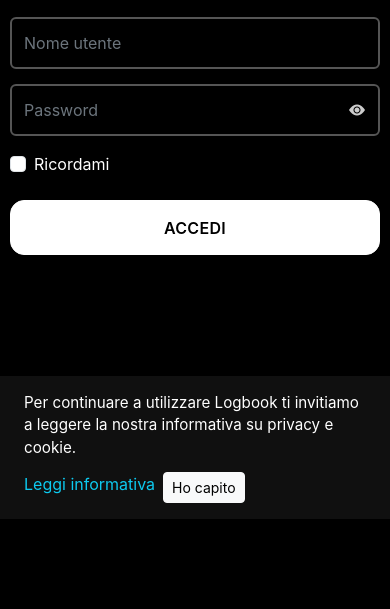
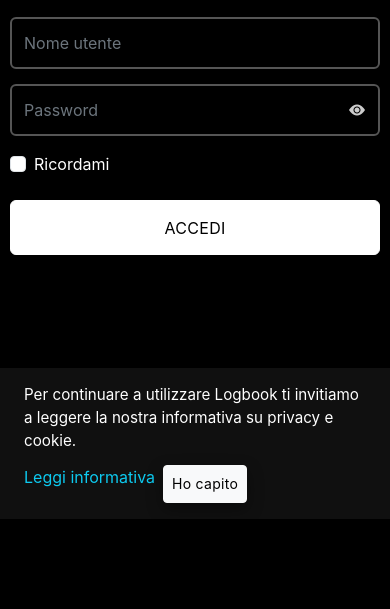
Before and after one commit to GerNotFound/logbook-app, a Flask app: page /login in a window 390 px wide. Shown: the part 325-934 px from the top of the page. Run offline with Flask 3, Linux system fonts and the light colour scheme; parts of the project's set-up code (start-up, migrations or seed data) failed here and were passed over.

Commit message:
Standardize interactive button styling

```diff
--- a/static/style.css
+++ b/static/style.css
@@ -5,6 +5,67 @@
     --btn-custom-padding-x: clamp(1rem, 4vw, 1.35rem);
     --btn-custom-min-height: 3.4rem;
     --btn-custom-radius: 14px;
+    --btn-elevation: 0 10px 26px rgba(0, 0, 0, 0.45);
+    --btn-elevation-hover: 0 14px 32px rgba(0, 0, 0, 0.55);
+    --btn-elevation-active: 0 8px 20px rgba(0, 0, 0, 0.4);
+}
+
+:where(.btn) {
+    position: relative;
+    display: inline-flex;
+    align-items: center;
+    justify-content: center;
+    gap: 0.35rem;
+    padding: var(--btn-custom-padding-y) var(--btn-custom-padding-x);
+    min-height: var(--btn-custom-min-height);
+    border-radius: var(--btn-custom-radius);
+    font-size: var(--btn-custom-font-size);
+    font-weight: 600;
+    letter-spacing: 0.02em;
+    text-align: center;
+    text-decoration: none;
+    line-height: 1.2;
+    transition: transform 0.18s ease, box-shadow 0.18s ease, filter 0.18s ease, background-color 0.18s ease, color 0.18s ease;
+    box-shadow: var(--btn-elevation);
+    z-index: 0;
+}
+
+:where(.btn) > svg,
+:where(.btn) > i {
+    flex-shrink: 0;
+}
+
+:where(.btn) span,
+:where(.btn) strong {
+    line-height: 1.2;
+}
+
+@media (hover: hover) {
+    :where(.btn):not(:disabled):not(.disabled):hover {
+        transform: translateY(-2px);
+        box-shadow: var(--btn-elevation-hover);
+    }
+}
+
+:where(.btn):not(:disabled):not(.disabled):active {
+    transform: scale(0.97);
+    filter: brightness(0.94);
+    box-shadow: var(--btn-elevation-active);
+}
+
+:where(.btn):not(:disabled):not(.disabled):focus-visible {
+    outline: 0;
+    box-shadow: 0 0 0 3px rgba(255, 255, 255, 0.24), var(--btn-elevation-hover);
+}
+
+:where(.btn.btn-sm) {
+    font-size: clamp(0.82rem, 2.2vw, 0.95rem);
+    padding: 0.35rem 0.75rem;
+    min-height: 2.4rem;
+    border-radius: calc(var(--btn-custom-radius) - 6px);
+    --btn-elevation: 0 6px 16px rgba(0, 0, 0, 0.4);
+    --btn-elevation-hover: 0 8px 20px rgba(0, 0, 0, 0.48);
+    --btn-elevation-active: 0 4px 12px rgba(0, 0, 0, 0.42);
 }
 
 body {
@@ -149,32 +210,8 @@ h1 {
     background-color: white;
     border-color: white;
     color: black;
-    padding: var(--btn-custom-padding-y) var(--btn-custom-padding-x);
     margin: 8px 0;
-    font-size: var(--btn-custom-font-size);
-    min-height: var(--btn-custom-min-height);
-    border-radius: var(--btn-custom-radius);
-    display: inline-flex;
     width: 100%;
-    align-items: center;
-    justify-content: center;
-    text-align: center;
-    font-weight: 600;
-    letter-spacing: 0.02em;
-    transition: background-color 0.2s ease, transform 0.2s ease;
-    gap: 0.35rem;
-}
-.btn-custom > svg,
-.btn-custom > i {
-    flex-shrink: 0;
-}
-.btn-custom span,
-.btn-custom strong {
-    line-height: 1.2;
-}
-.btn-custom:active {
-    background-color: #ccc;
-    transform: scale(0.98);
 }
 
 .btn-custom.full-width-btn,
@@ -193,7 +230,8 @@ h1 {
     border-color: #343a40;
     color: white;
 }
-.btn-delete:hover, .btn-delete:active {
+.btn-delete:hover,
+.btn-delete:focus-visible {
     background-color: #212529;
     border-color: #212529;
     color: white;
@@ -393,7 +431,20 @@ hr {
 .stopwatch-container { display: flex; justify-content: center; align-items: center; padding: 10px 15px; margin-bottom: 1rem; border: 1px solid #444; border-radius: 5px; }
 .stopwatch-container, .stopwatch-display, #running-timer { color: #fff; }
 .stopwatch-display { font-size: 2.5rem; font-weight: 700; }
-.btn-circle, .btn-circle-outline { border-radius: 50%; width: 40px; height: 40px; display: flex; justify-content: center; align-items: center; line-height: 1; }
+.btn-circle, .btn-circle-outline {
+    border-radius: 50%;
+    width: 40px;
+    height: 40px;
+    min-height: 40px;
+    padding: 0;
+    display: flex;
+    justify-content: center;
+    align-items: center;
+    line-height: 1;
+    --btn-elevation: 0 6px 16px rgba(0, 0, 0, 0.4);
+    --btn-elevation-hover: 0 8px 20px rgba(0, 0, 0, 0.48);
+    --btn-elevation-active: 0 4px 12px rgba(0, 0, 0, 0.42);
+}
 .btn-circle { background-color: white; color: black; }
 .btn-circle-outline { background-color: transparent; }
 .btn-circle .bi, .btn-circle-outline .bi { font-size: 1.1rem; line-height: 1; }
@@ -402,13 +453,12 @@ hr {
 .btn-compact { font-size: 0.7rem; padding: 2px 6px; }
 .w-120 { width: 120px; }
 .stopwatch-sticky { position: fixed; top: 0; left: 0; right: 0; background-color: #121212; padding: 5px 15px; border-bottom: 1px solid #333; z-index: 1020; box-shadow: 0 2px 5px rgba(0,0,0,0.1); margin-bottom: 0; transform: translateZ(0); -webkit-transform: translateZ(0); }
-.sticky-bottom-nav { position: fixed; bottom: 0; left: 0; right: 0; background-color: #121212; padding: 10px 15px; border-top: 1px solid #333; z-index: 1020; display: flex; justify-content: space-between; align-items: stretch; gap: 12px; transform: translateZ(0); -webkit-transform: translateZ(0); flex-wrap: wrap; }
+.sticky-bottom-nav { position: fixed; bottom: 0; left: 0; right: 0; background-color: #121212; padding: 10px 15px; border-top: 1px solid #333; z-index: 1020; display: flex; justify-content: space-between; align-items: stretch; gap: 12px; transform: translateZ(0); -webkit-transform: translateZ(0); flex-wrap: nowrap; }
 .sticky-bottom-nav .action-btn { flex: 1 1 calc(50% - 6px); margin: 0; font-size: var(--btn-custom-font-size); padding: var(--btn-custom-padding-y) var(--btn-custom-padding-x); min-height: var(--btn-custom-min-height); }
 .sticky-bottom-nav .full-width-btn { flex: 1 1 100%; margin: 0; font-size: var(--btn-custom-font-size); padding: var(--btn-custom-padding-y) var(--btn-custom-padding-x); min-height: var(--btn-custom-min-height); }
 @media (max-width: 768px) {
     .container-mobile { padding: 0 10px; }
     .sticky-bottom-nav { padding: 12px 15px 18px; }
-    .sticky-bottom-nav .action-btn { flex-basis: 100%; }
 }
 
 .app-version {
```
